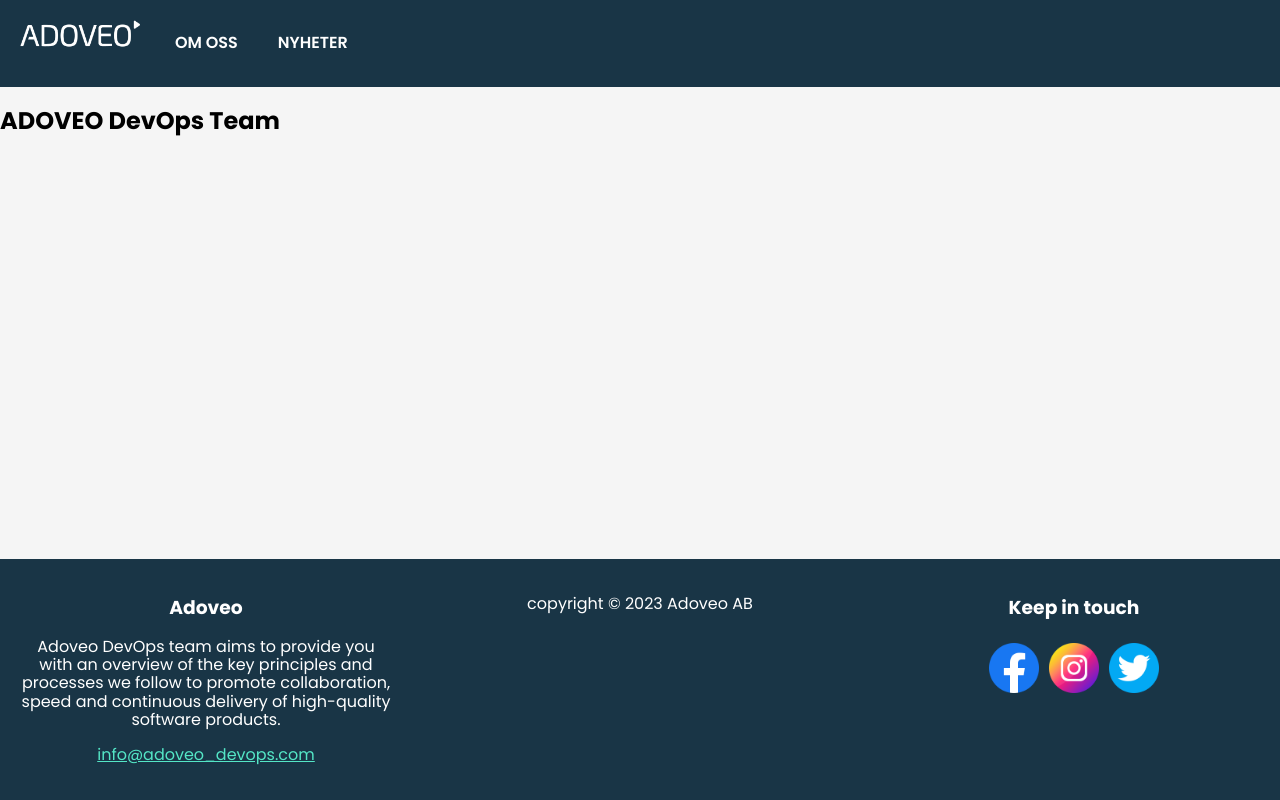
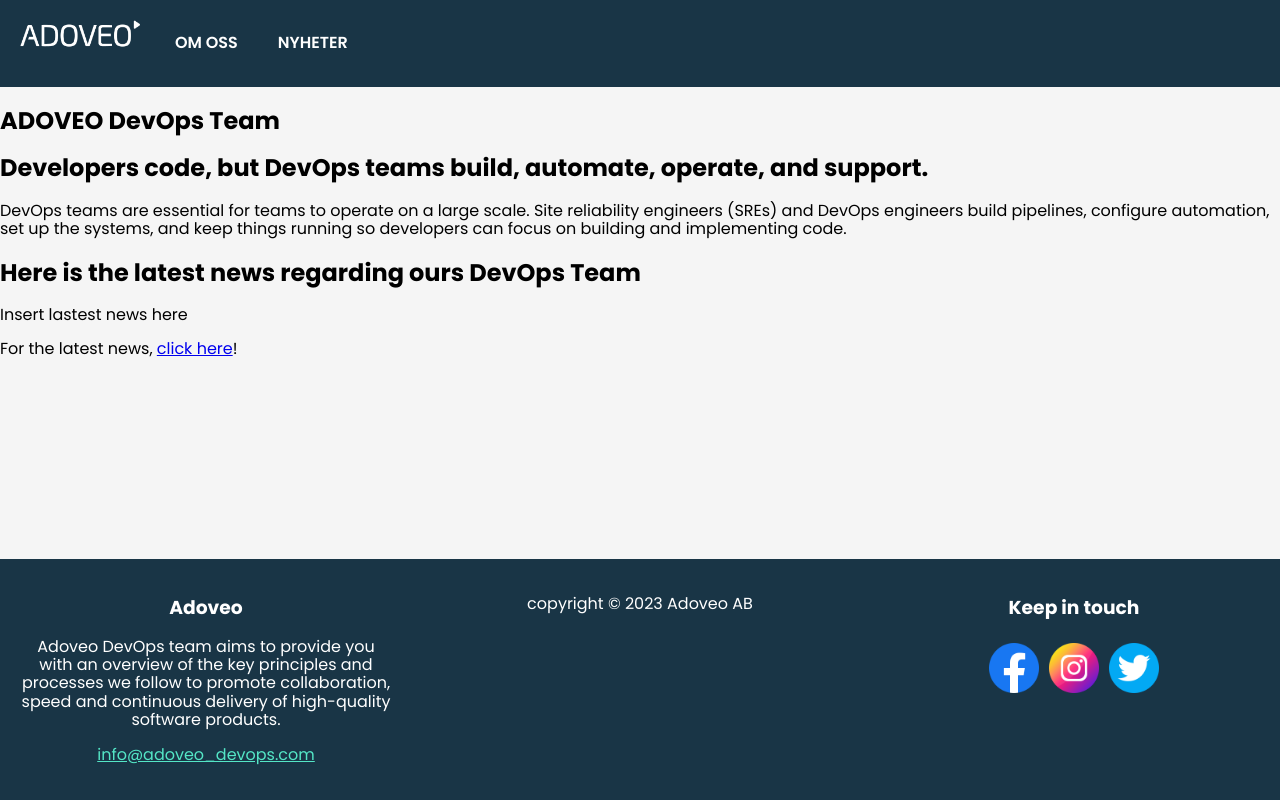
Before and after one commit to JamJarLid/devops-project, a React (Vite) app: page / in a window 1280 px wide. Built offline with nearby package versions, Linux system fonts and the light colour scheme.

Commit message:
First draft, needs more work

```diff
--- a/src/Home.jsx
+++ b/src/Home.jsx
@@ -7,6 +7,30 @@ export default function Home() {
   return (
     <>
       <h2>ADOVEO DevOps Team</h2>
+
+    <div className="DevOps Team Info">
+      <h2>
+        Developers code, but DevOps teams build, automate, operate, and support.
+      </h2>
+      <p>
+      DevOps teams are essential for teams to operate on a large scale.
+      Site reliability engineers (SREs) and DevOps engineers build pipelines,
+      configure automation, set up the systems,
+      and keep things running so developers can focus on building and implementing code.
+      </p>
+    </div>
+
+    <div className='Latest News'>
+      <h2>Here is the latest news regarding ours DevOps Team</h2>
+
+      Insert lastest news here
+
+      <p>For the latest news, <a href="http://localhost:5173/nyheter">click here</a>!</p>
+
+
+    </div>
+
+
     </>
   );
 }
```
